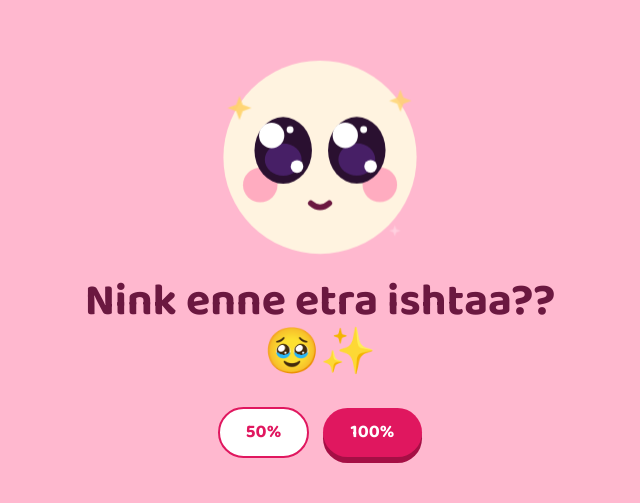
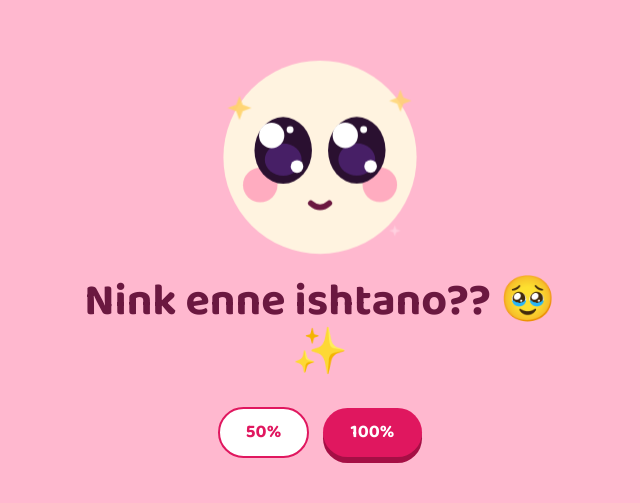
Before and after one commit to snehak13062k-hub/Okopen, a plain HTML site: page index.html in a window 1280 px wide. Shown: the part 131-634 px from the top of the page, without its empty margins (320-960 px from the left). Drawn offline with Linux system fonts and the light colour scheme.

Commit message:
Update index.html

```diff
--- a/index.html
+++ b/index.html
@@ -69,7 +69,7 @@ button:focus-visible{outline:3px solid var(--ink);outline-offset:3px}
     <path class="tw b" d="M170 44l3 8 8 3-8 3-3 8-3-8-8-3 8-3z" fill="#ffd36b"/>
     <path class="tw c" d="M165 160l2 6 6 2-6 2-2 6-2-6-6-2 6-2z" fill="#fff"/>
   </svg>
-  <h1>Nink enne etra ishtaa?? 🥹✨</h1>
+  <h1>Nink enne ishtano?? 🥹✨</h1>
   <div class="btns"><button id="a50">50%</button><button id="a100">100%</button></div>
   <p id="h0"></p>
 </section>
```
